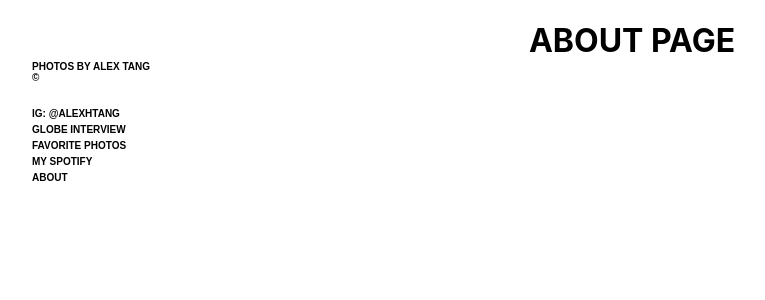
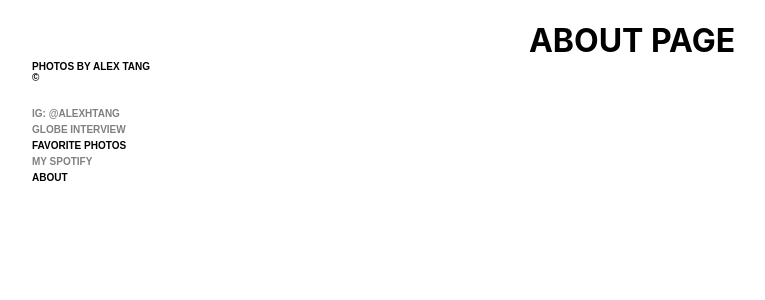
Before and after one commit to alexhtang/Alex-Tang-Personal-Site, a React (Create React App) app: page /about in a window 1280 px wide. Shown: the top 300 px of the page, without its empty margins (8-773 px from the left). Built offline with nearby package versions, Linux system fonts and the light colour scheme.

Commit message:
update for responsiveness

```diff
--- a/src/App.css
+++ b/src/App.css
@@ -30,6 +30,8 @@ html, body {
     margin-right: 90%;
     margin-top: 0;
     padding-bottom: 15px;
+    display: inline-block;
+    float: left;
 
 }
 
@@ -63,7 +65,7 @@ html, body {
 
 .navBar ul li a{
     text-decoration: none;
-    color: black;
+    color: gray;
 }
 
 .navBar ul li a:hover{
@@ -141,7 +143,7 @@ html, body {
         width: 100%;
         margin-left: auto;
         margin-right: auto;
-        margin-top: 5px;
+        margin-top: 59px;
 
     }
     .pics{
```
